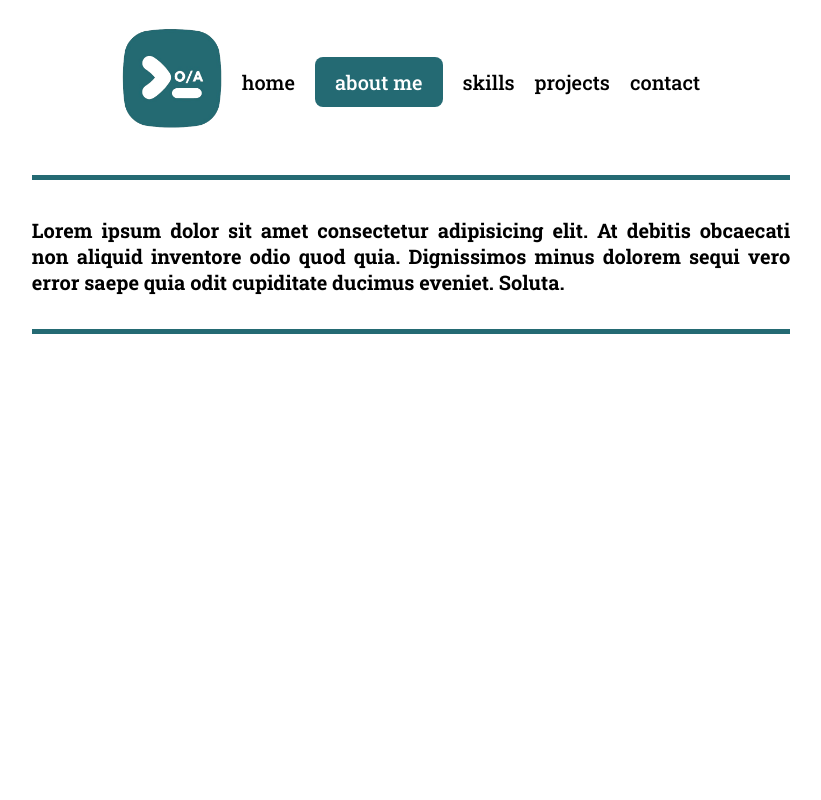
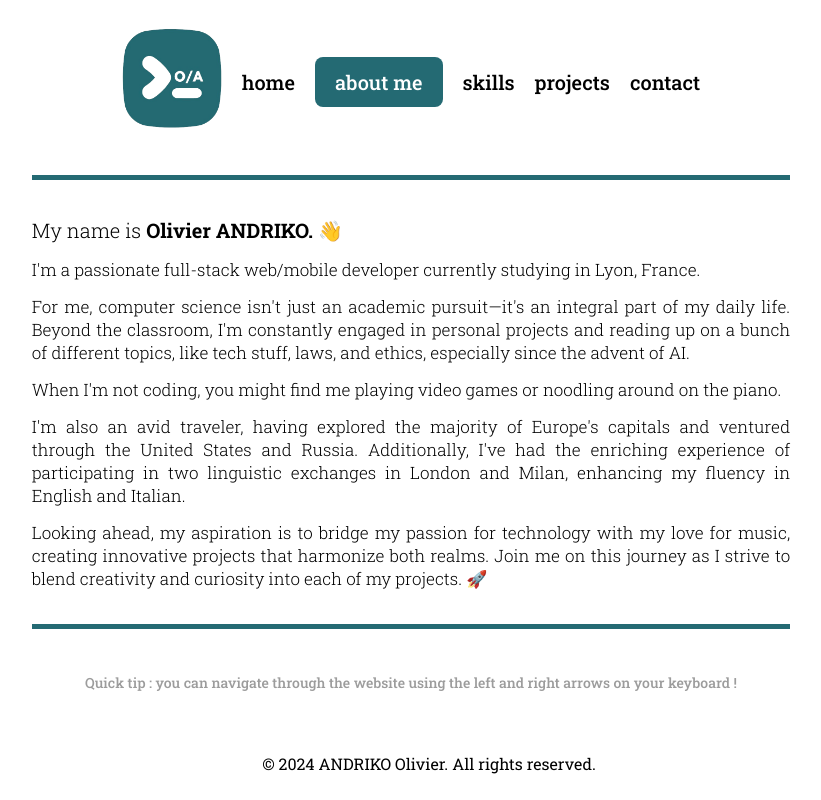
Before and after one commit to valdoin/Portfolio, a Vue app: page / in a window 1280 px wide. Both pictures are taken after a click on the button "let’s get started". Shown: the whole page, without its empty margins (229-1050 px from the left). Built offline with nearby package versions, Linux system fonts and the light colour scheme.

Commit message:
card component + projects section (in progress)

```diff
--- a/src/App.vue
+++ b/src/App.vue
@@ -8,6 +8,9 @@
     <NavbarComponent />
     <router-view />
   </div>
+  <footer class="footer">
+    <p>&copy; 2024 ANDRIKO Olivier. All rights reserved.</p>
+  </footer>
 </template>
 
 <script>
@@ -57,4 +60,13 @@ export default {
   position: relative;
   overflow: hidden;
 }
+
+.footer {
+  position: fixed;
+  bottom: 0;
+  width: 100%;
+  color: black;
+  padding: 10px;
+  text-align: center;
+}
 </style>
--- /dev/null
+++ b/src/components/CardComponent.vue
@@ -0,0 +1,107 @@
+<template>
+    <div class="card">
+      <div class="card-header">
+        <h2>{{ title }}</h2>
+      </div>
+      <div class="card-image">
+        <img :src="imageSrc" alt="Project Illustration" class="project-image">
+      </div>
+      <div class="card-body">
+        <div class="icon-list">
+          <img v-for="(icon, index) in icons" :src="icon" :alt="icon" class="icon" :key="index">
+        </div>
+      </div>
+      <div class="card-footer">
+        <a :href="githubLink" target="_blank" rel="noopener noreferrer">
+          <img src="@/assets/github_icon.svg" alt="GitHub Icon" class="github-icon">
+        </a>
+      </div>
+    </div>
+  </template>
+
+  <script>
+  export default {
+    name: 'CardComponent',
+    props: {
+      title: {
+        type: String,
+        required: true
+      },
+      imageSrc: {
+        type: String,
+        required: true
+      },
+      icons: {
+        type: Array,
+        required: true
+      },
+      githubLink: {
+        type: String,
+        required: true
+      }
+    }
+  };
+  </script>
+
+  <style scoped>
+  .card {
+    width: calc(33.33% - 20px);
+    border-radius: 10px;
+    box-shadow: 0px 0px 10px rgba(0, 0, 0, 0.1);
+    overflow: hidden;
+    margin: 10px;
+    display: inline-block;
+  }
+
+  .card-header {
+    background-color: #246A73;
+    padding: 10px;
+    text-align: center;
+    color: white;
+    border-bottom: 1px solid #ddd;
+  }
+
+  .card-header h2 {
+    margin: 0;
+  }
+
+  .card-image {
+    text-align: center;
+    padding: 10px;
+  }
+
+  .project-image {
+    width: 100%;
+    max-height: 300px;
+    object-fit: cover;
+    border-radius: 10px;
+  }
+
+  .card-body {
+    padding: 5px;
+    text-align: center;
+  }
+
+  .icon-list {
+    display: flex;
+    justify-content: center;
+    margin-bottom: 1vh;
+  }
+
+  .icon {
+    width: 40px;
+    height: 40px;
+    margin: 0 5px;
+  }
+
+  .card-footer {
+    background-color: #3F929D;
+    padding: 10px;
+    text-align: center;
+  }
+
+  .github-icon {
+    width: 40px;
+    height: 40px;
+  }
+  </style>
--- a/src/components/FolderComponent.vue
+++ b/src/components/FolderComponent.vue
@@ -51,6 +51,7 @@
     margin: 10px;
     cursor: pointer;
     transition: background-color 0.3s;
+    cursor: url('../assets/Pointer.svg'), pointer;
   }
 
   .folder-header {
@@ -80,8 +81,8 @@
   }
 
   .item-icon {
-    width: 60px;
-    height: 60px;
+    width: 50px;
+    height: 50px;
   }
 
   .item-name {
--- a/src/views/AboutSection.vue
+++ b/src/views/AboutSection.vue
@@ -1,8 +1,14 @@
 <template>
   <div class="about">
     <div class="band"></div>
-    <h1>Lorem ipsum dolor sit amet consectetur adipisicing elit. At debitis obcaecati non aliquid inventore odio quod quia. Dignissimos minus dolorem sequi vero error saepe quia odit cupiditate ducimus eveniet. Soluta.</h1>
+    <h1>My name is <span>Olivier ANDRIKO. 👋</span></h1>
+    <h2>I'm a passionate full-stack web/mobile developer currently studying in Lyon, France.</h2>
+    <h2>For me, computer science isn't just an academic pursuit—it's an integral part of my daily life. Beyond the classroom, I'm constantly engaged in personal projects and reading up on a bunch of different topics, like tech stuff, laws, and ethics, especially since the advent of AI.</h2>
+    <h2>When I'm not coding, you might find me playing video games or noodling around on the piano.</h2>
+    <h2>I'm also an avid traveler, having explored the majority of Europe's capitals and ventured through the United States and Russia. Additionally, I've had the enriching experience of participating in two linguistic exchanges in London and Milan, enhancing my fluency in English and Italian.</h2>
+    <h2>Looking ahead, my aspiration is to bridge my passion for technology with my love for music, creating innovative projects that harmonize both realms. Join me on this journey as I strive to blend creativity and curiosity into each of my projects. 🚀</h2>
     <div class="band"></div>
+    <p class="tip">Quick tip : you can navigate through the website using the left and right arrows on your keyboard !</p>
   </div>
 </template>
 
@@ -21,12 +27,23 @@ export default {
 .about {
   text-align: center;
 }
+span {
+  font-weight: bold;
+}
 
 h1 {
   text-align: justify;
-  font-size: 20px;
   margin-left: 20%;
-  margin-right: 20%
+  margin-right: 20%;
+  font:300 20px 'Roboto Slab', serif;
+}
+
+h2 {
+  text-align: justify;
+  margin-left: 20%;
+  margin-right: 20%;
+  font:300 17px 'Roboto Slab', serif;
+
 }
 
 .band {
@@ -36,4 +53,10 @@ h1 {
   display: inline-block;
   margin: 20px 0;
 }
+
+.tip {
+  font: 500 14px 'Roboto Slab', serif;
+  color: #9c9c9c;
+  margin-top: 20px;
+}
 </style>
--- a/src/views/ProjectsSection.vue
+++ b/src/views/ProjectsSection.vue
@@ -1,13 +1,32 @@
 <template>
   <div class="projects">
-      <h1>Projects</h1>
-      <button @click="navigate('contact')">Go to Contact</button>
+    <CardComponent
+      title="PicPals"
+      :imageSrc="picpalsIcon"
+      :icons="projectIcons"
+      githubLink="https://github.com/valdoin/my-awesome-project"
+    />
   </div>
 </template>
 
 <script>
+import CardComponent from '../components/CardComponent.vue';
+import flutterIcon from '../assets/flutter_icon.png';
+import nodejsIcon from '../assets/nodejs_icon.svg';
+import mongodbIcon from '../assets/mongodb_icon.svg';
+import picpalsIcon from '../assets/IC.png';
+
 export default {
   name: 'ProjectsSection',
+  components: {
+    CardComponent
+  },
+  data() {
+    return {
+      projectIcons: [flutterIcon, nodejsIcon, mongodbIcon],
+      picpalsIcon: picpalsIcon
+    };
+  },
   methods: {
     navigate(route) {
       this.$router.push({ path: `/${route}` });
--- a/src/views/SkillsSection.vue
+++ b/src/views/SkillsSection.vue
@@ -6,7 +6,7 @@
         :items="programmingLanguages"
       />
       <FolderComponent
-        title="web"
+        title="web & frameworks"
         :items="webTechnologies"
       />
       <FolderComponent
```
Also changed, not shown: src/assets/IC.png (added), src/assets/github_icon.svg (added). Lines whose indentation alone changed are shown as unchanged.
